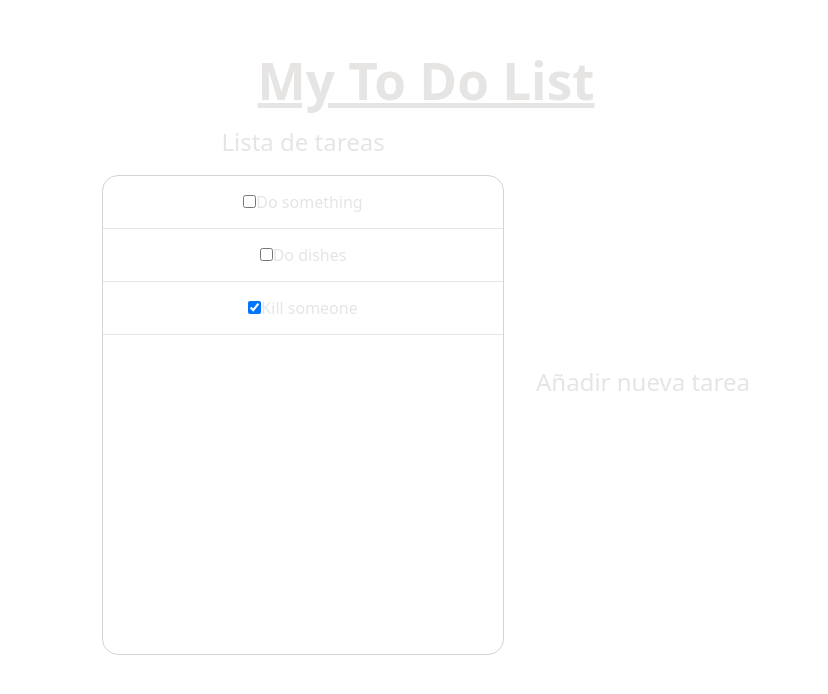
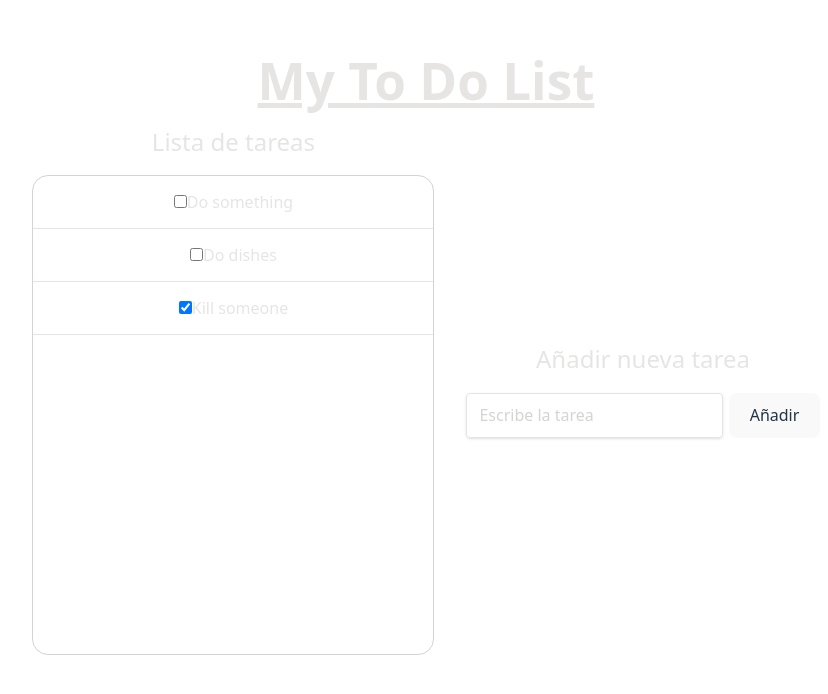
Before and after one commit to hartisca/pruebaTecnica1, a React (Vite) app in the folder pruebaTecnicaApp1/: page / in a window 1280 px wide. Shown: the top 694 px of the page, without its empty margins (214-1042 px from the left). Built offline with nearby package versions, Linux system fonts and the light colour scheme.

Commit message:
Añadido input de tareas

```diff
--- a/pruebaTecnicaApp1/src/App.tsx
+++ b/pruebaTecnicaApp1/src/App.tsx
@@ -1,5 +1,6 @@
 import { useState } from 'react'
 import TodoList from './components/TodoList/TodoList'
+import AddTodo from './components/AddTodo/AddTodo'
 import './App.css'
 
 function App() {
@@ -17,7 +18,7 @@ function App() {
           </section>
           <section>
             <h2 className='text-stone-200 mb-5'>Añadir nueva tarea</h2>
-
+            <AddTodo />
           </section>
         </div>
       </div>
--- /dev/null
+++ b/pruebaTecnicaApp1/src/components/AddTodo/AddTodo.tsx
@@ -0,0 +1,12 @@
+
+
+const AddTodo = () => {
+  return (
+    <form action="" className="flex gap-1.5">
+      <input type="text" className="shadow appearance-none border rounded w-full py-2 px-3 text-stone-200 leading-tight focus:outline-none focus:shadow-outline placeholder-stone-300" name="addTodo" placeholder="Escribe la tarea"/>
+      <button>Añadir</button>
+    </form>
+  )
+}
+
+export default AddTodo
--- a/pruebaTecnicaApp1/src/components/TodoItem/TodoItem.tsx
+++ b/pruebaTecnicaApp1/src/components/TodoItem/TodoItem.tsx
@@ -6,7 +6,7 @@ interface Props {
 
 const TodoItem = ({todo}: Props) => {
   return (
-    <li className='w-100 max-w-100 p-3.5 break-words text-stone-200 border-b-1 border-collapse'>
+    <li className='w-100 max-w-100 p-3.5 wrap-break-word text-stone-200 border-b border-collapse'>
       <input
         type='checkbox'
         checked={todo.completed}
--- a/pruebaTecnicaApp1/src/index.css
+++ b/pruebaTecnicaApp1/src/index.css
@@ -13,15 +13,6 @@
   text-rendering: optimizeLegibility;
   -webkit-font-smoothing: antialiased;
   -moz-osx-font-smoothing: grayscale;
-}
-
-a {
-  font-weight: 500;
-  color: #646cff;
-  text-decoration: inherit;
-}
-a:hover {
-  color: #535bf2;
 }
 
 body {
@@ -48,12 +39,13 @@ button {
   font-size: 1em;
   font-weight: 500;
   font-family: inherit;
-  background-color: #1a1a1a;
+  background-color: #999595;
   cursor: pointer;
   transition: border-color 0.25s;
 }
 button:hover {
-  border-color: #646cff;
+  border-color: #797979;
+  box-shadow: inset;
 }
 button:focus,
 button:focus-visible {
```
